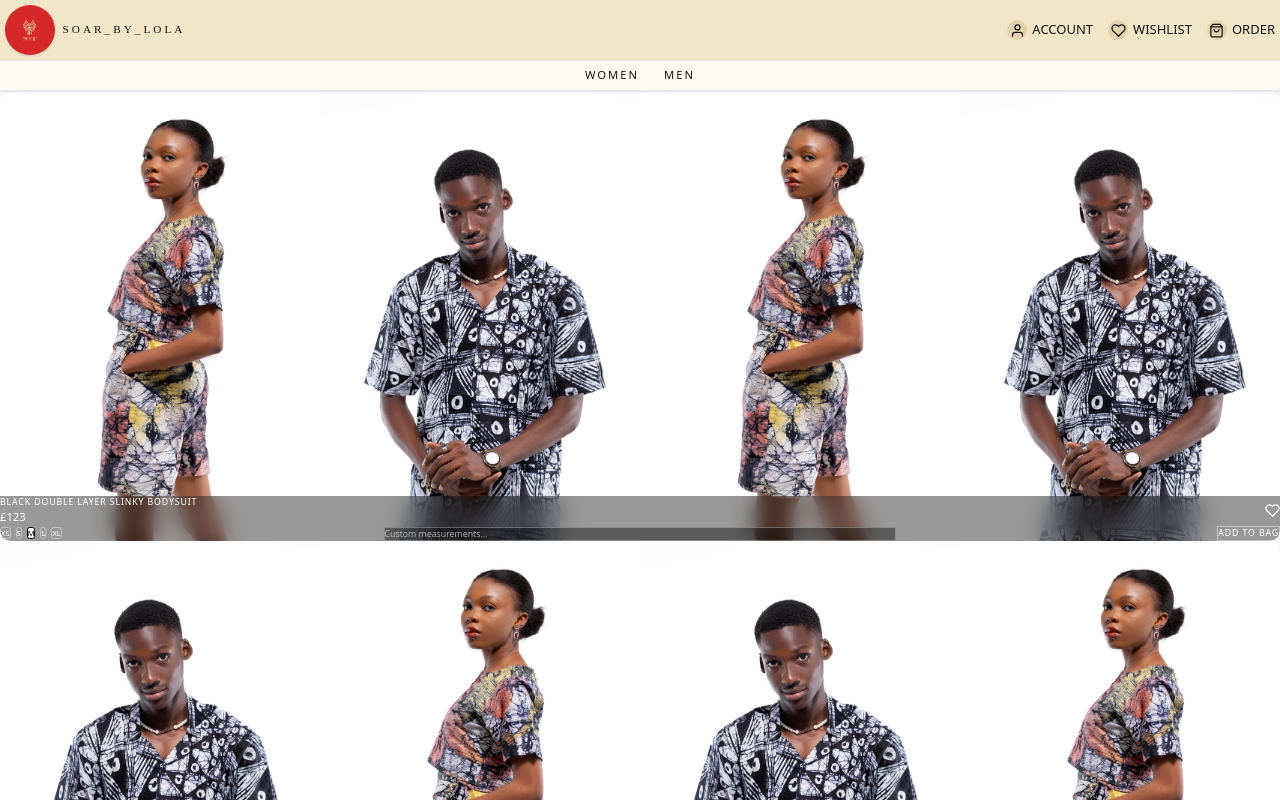
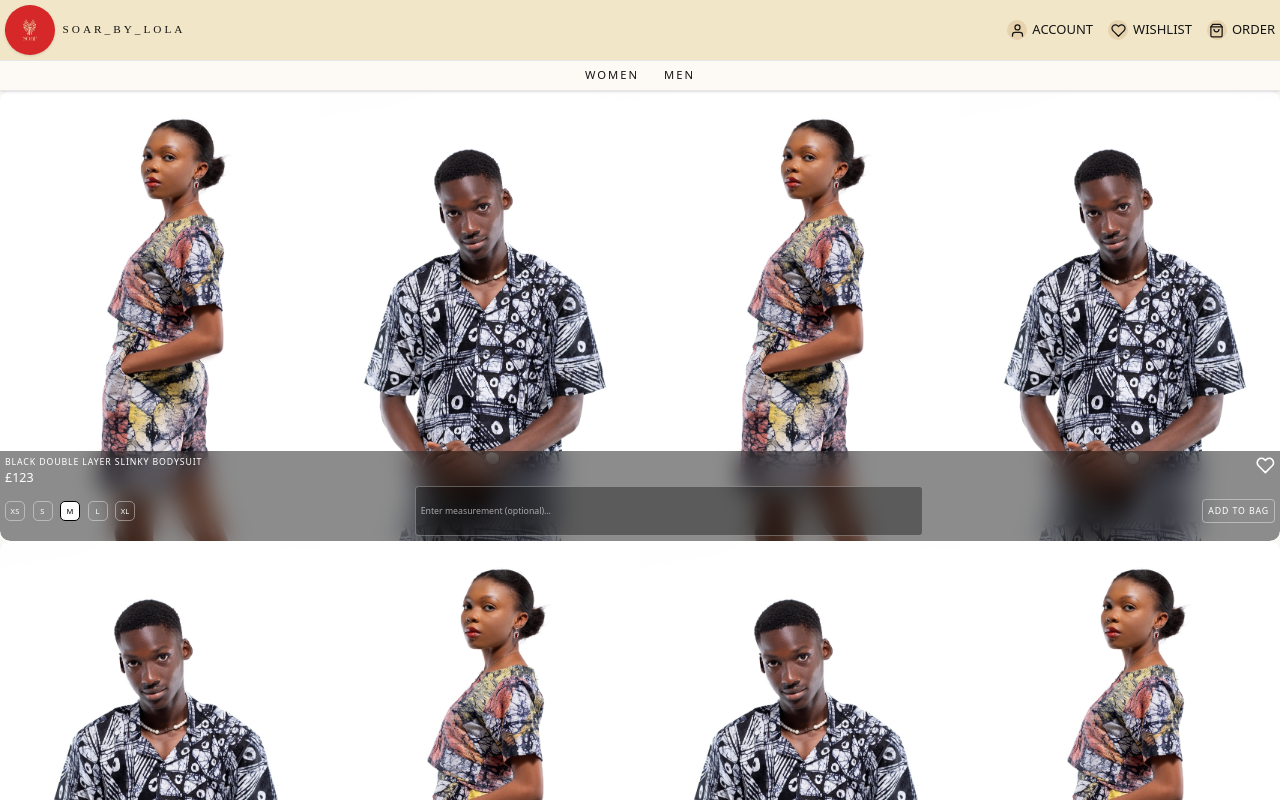
Before and after one commit to olamidefrancis/SoarByLola, a React (Vite) app: page /Men in a window 1280 px wide. Shown: the top 800 px of the page. Built offline with nearby package versions, Linux system fonts and the light colour scheme.

Commit message:
men content fix

```diff
--- a/src/Components/Men/Men.jsx
+++ b/src/Components/Men/Men.jsx
@@ -79,7 +79,6 @@ function Men() {
     <div className="bg-[#faf8f3] min-h-screen px-4 md:px-16 py-16 space-y-24">
 
       {products.map((item, i) => (
-
         <div key={i} className="flex flex-col gap-8">
 
           {/* IMAGE STRIP */}
@@ -99,22 +98,22 @@ function Men() {
             </div>
 
             {/* PREMIUM GLASS PANEL */}
-            <div className="absolute bottom-0 left-0 w-full bg-black/40 backdrop-blur-md text-white px-6 py-5 space-y-4">
+            <div className="absolute bottom-0 left-0 w-full bg-black/45 backdrop-blur-md text-white px-7 py-6 paddy  space-y-5">
 
-              {/* TOP BAR */}
-              <div className="flex justify-between items-center">
+              {/* TITLE + PRICE + LIKE */}
+              <div className="flex justify-between items-start">
                 <div>
                   <h2 className="text-sm tracking-widest uppercase font-light">
                     {item.Title}
                   </h2>
-                  <p className="text-lg font-light mt-1">
+                  <p className="text-xl font-light mt-1">
                     £{item.Price}
                   </p>
                 </div>
 
                 <FiHeart
                   onClick={() => handleLike(i, item)}
-                  className={`text-2xl cursor-pointer transition ${
+                  className={`text-3xl cursor-pointer transition ${
                     productData[i].liked
                       ? "text-red-500 fill-red-500 scale-110"
                       : "text-white"
@@ -122,41 +121,43 @@ function Men() {
                 />
               </div>
 
-              {/* CONTROLS BAR */}
-              <div className="flex flex-col md:flex-row gap-6 items-start md:items-center justify-between">
+              {/* CONTROLS */}
+              <div className="flex flex-col md:flex-row md:items-center justify-between gap-6 md:gap-10 ">
 
-                {/* SIZE SELECT */}
-                <div className="flex flex-wrap gap-2">
+                {/* SIZE SELECTION */}
+                <div className="flex flex-wrap gap-3">
                   {sizes.map((size) => (
                     <button
                       key={size}
                       onClick={() => handleSizeChange(i, size)}
-                      className={`px-3 py-1 text-xs border rounded-sm transition ${
-                        productData[i].size === size
-                          ? "bg-white text-black"
-                          : "border-white/40 hover:bg-white hover:text-black"
-                      }`}
+                      className={`px-4 py-2 text-xs border rounded-lg tracking-wide transition w-[20px] h-[20px]
+                        ${
+                          productData[i].size === size
+                            ? "bg-white text-black"
+                            : "border-white/40 text-white hover:bg-white hover:text-black"
+                        }
+                      `}
                     >
                       {size}
                     </button>
                   ))}
                 </div>
 
-                {/* MEASUREMENTS */}
-                <div className="w-full md:w-[40%]">
+                {/* MEASUREMENT INPUT */}
+                <div className="w-full md:w-[40%] ">
                   <input
                     type="text"
-                    placeholder="Custom measurements..."
+                    placeholder="Enter measurement (optional)…"
                     value={productData[i].measurement}
                     onChange={(e) => handleMeasurement(i, e.target.value)}
-                    className="w-full bg-black/40 text-white placeholder-white/60 border border-white/30 p-2 text-sm focus:outline-none focus:border-white"
+                    className="w-full bg-black/35 border border-white/30 p-3 rounded-md text-sm placeholder-white/60 focus:outline-none focus:border-white h-[50px] paddy "
                   />
                 </div>
 
                 {/* ADD TO BAG */}
                 <button
                   onClick={() => handleAddToBag(i, item)}
-                  className="px-6 py-2 text-sm uppercase tracking-widest border border-white/40 hover:bg-white hover:text-black transition"
+                  className="px-7 py-3 text-sm uppercase tracking-widest border border-white/40 rounded-md hover:bg-white hover:text-black transition paddy "
                 >
                   Add to Bag
                 </button>
@@ -167,6 +168,7 @@ function Men() {
           </div>
         </div>
       ))}
+
     </div>
   );
 }
--- a/src/Components/Wishlist/Wishlist.jsx
+++ b/src/Components/Wishlist/Wishlist.jsx
@@ -115,7 +115,7 @@ function Wishlist() {
               </div>
 
               {/* CONTENT */}
-              <div className="flex-1  bg-red-500 flex flex-col justify-between padwish">
+              <div className="flex-1 flex flex-col justify-between padwish">
 
                 {/* TITLE + REMOVE */}
                 <div className="flex justify-between items-start padwishlistright">
```
